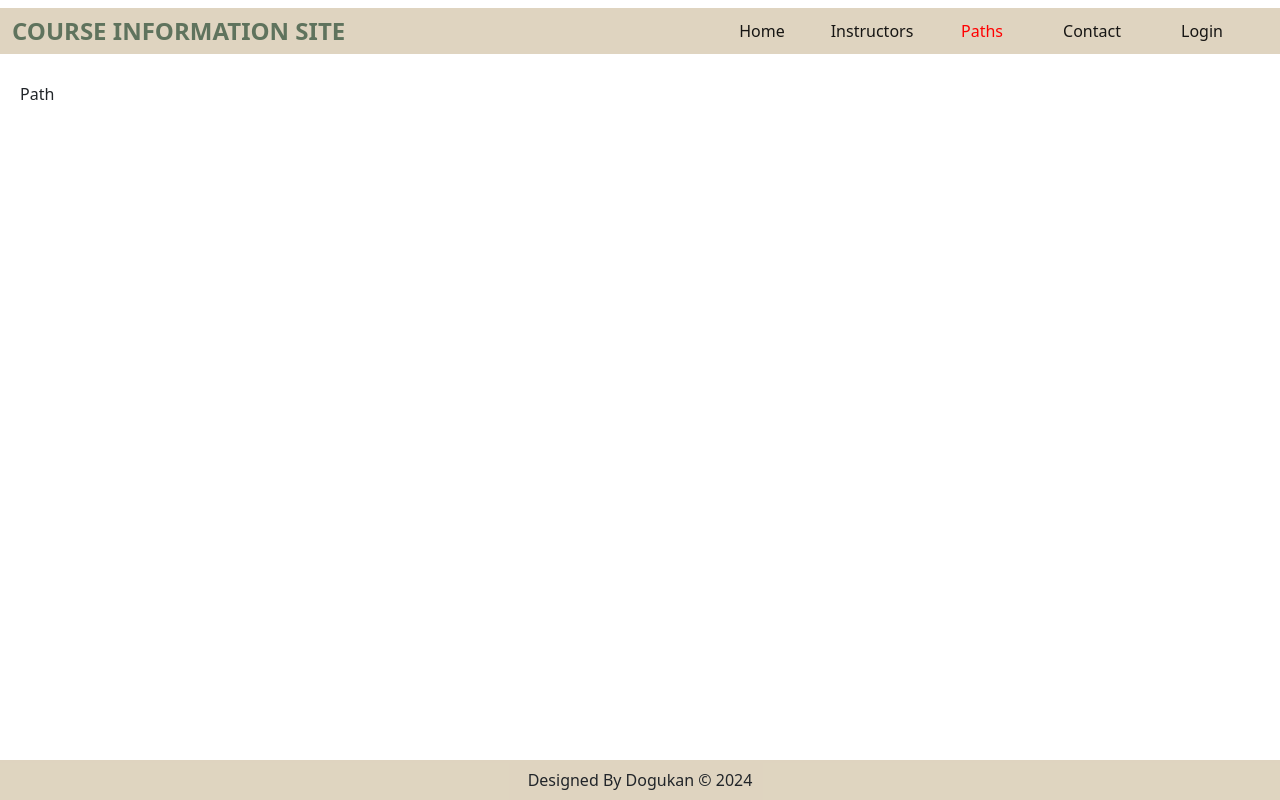
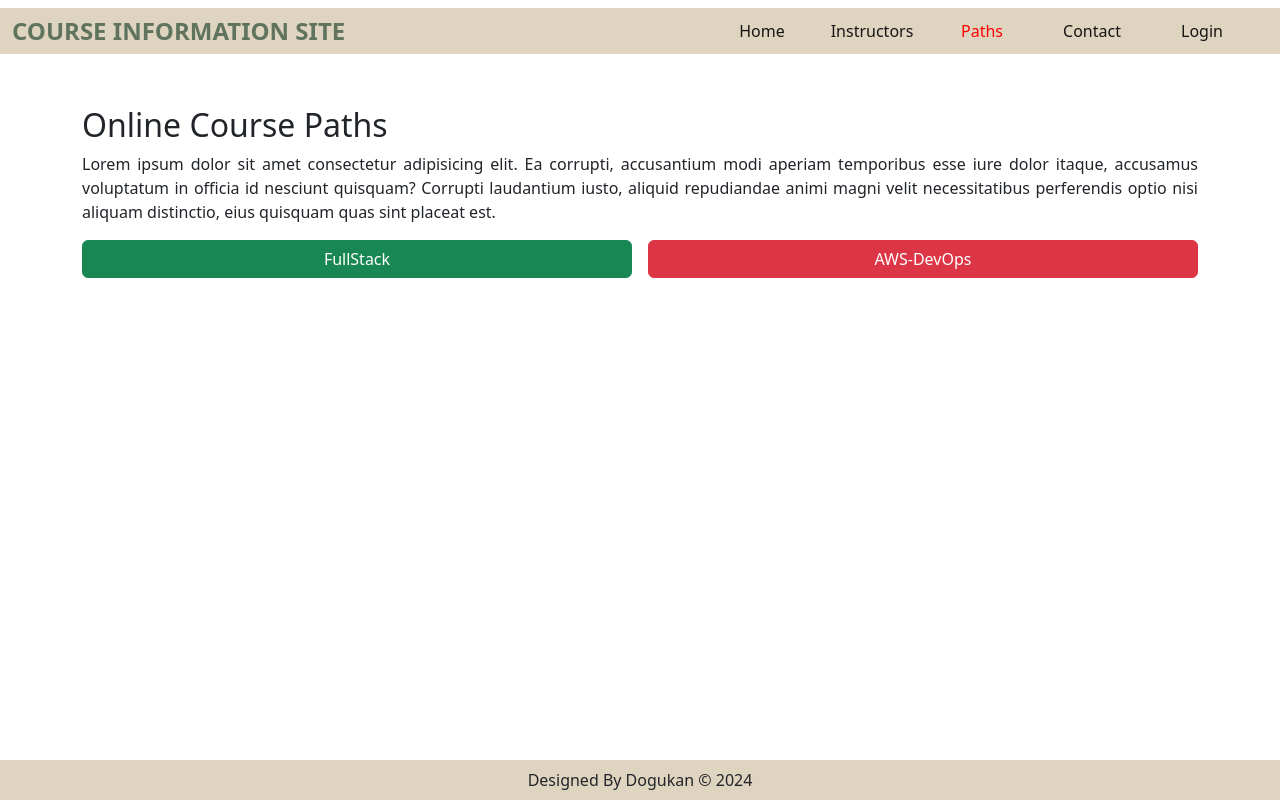
Before and after one commit to sakardogukan/CourseInfoSite, a React (Create React App) app: page /paths in a window 1280 px wide. Built offline with nearby package versions, Linux system fonts and the light colour scheme.

Commit message:
path pages updated

```diff
--- a/src/pages/Path.jsx
+++ b/src/pages/Path.jsx
@@ -1,8 +1,24 @@
-import React from 'react'
+import React from "react"
+import { Link, Outlet } from "react-router-dom"
 
 const Path = () => {
+
   return (
-    <div>Path</div>
+    <div className="container mt-4">
+      <h2>Online Course Paths</h2>
+      <p>
+        Lorem ipsum dolor sit amet consectetur adipisicing elit. Ea corrupti,
+        accusantium modi aperiam temporibus esse iure dolor itaque, accusamus
+        voluptatum in officia id nesciunt quisquam? Corrupti laudantium iusto,
+        aliquid repudiandae animi magni velit necessitatibus perferendis optio
+        nisi aliquam distinctio, eius quisquam quas sint placeat est.
+      </p>
+      <div className="d-flex gap-3 mb-3">
+        <Link to="fullstack" className={"btn btn-success w-50"}>FullStack</Link>
+        <Link to="aws" className={"btn btn-danger w-50"}>AWS-DevOps</Link>
+      </div>
+      <Outlet/>
+    </div>
   )
 }
 
```
